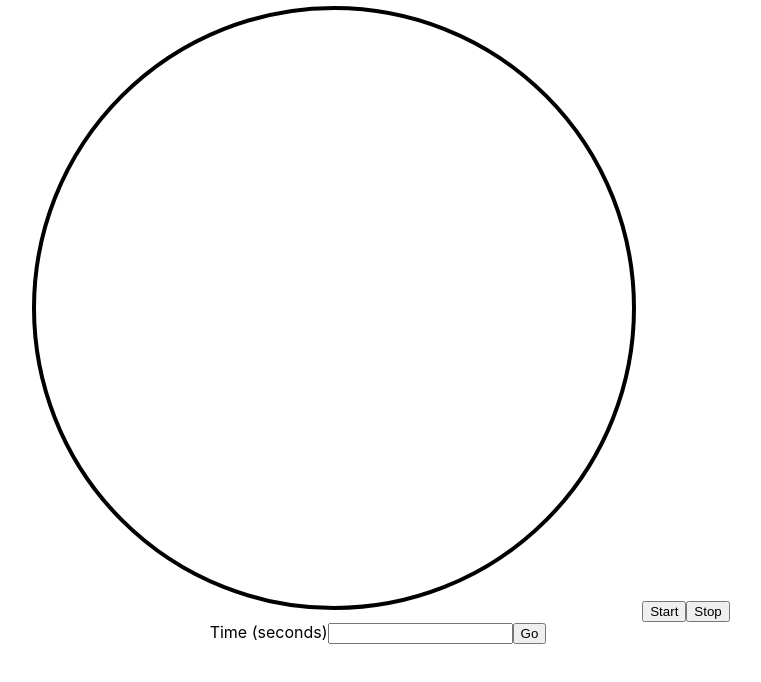
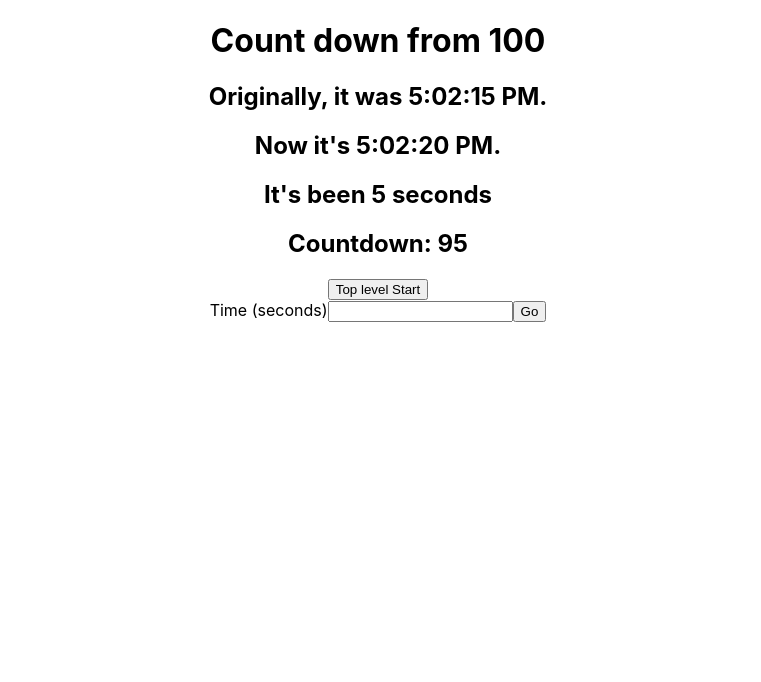
Before and after one commit to amara-j/timer, a React (Create React App) app: page / in a window 1280 px wide. Shown: the top 682 px of the page, without its empty margins (262-1023 px from the left). Built offline with nearby package versions, Linux system fonts and the light colour scheme.

Commit message:
implemented much simpler new timer structure

```diff
--- a/src/App.js
+++ b/src/App.js
@@ -1,14 +1,59 @@
 import "./App.css";
 import Countdown from "./Countdown.js";
-import { useState } from "react";
+import Timer from "./NewTimer.js";
+import { useState, useEffect } from "react";
 
 const App = () => {
+  const dateOnLoad = new Date();
+
   const [countTo, setCountTo] = useState("");
   const [timerVal, setTimerVal] = useState(0);
+  const [currentSecond, updateCurrentSecond] = useState(countTo);
+
+  const startTime = (timerLength) => {
+    let origin = Date.now();
+    let targetTime = origin + timerLength;
+    var counter = timerLength;
+    const timeCounter = () => {
+      let timeStart = Date.now();
+      setTimeout(() => {
+        console.log("count to:", countTo);
+        console.log("target time", targetTime);
+        console.log("now:", Date.now());
+        console.log(counter);
+        if (targetTime - Date.now() > 0 && counter > 0) {
+          let fix = Date.now() - timeStart - 1000;
+          timeCounter(1000 - fix);
+          updateCurrentSecond(counter);
+          counter--;
+        } else {
+          // execute this event when timer ends
+          updateCurrentSecond("Timer done!");
+          //Transport.start();
+        }
+      }, 1000);
+    };
+    return <div>{timeCounter()}</div>;
+  };
+
+  // useEffect(() => {
+  //   startTime(timerVal);
+  // }, [countTo]);
 
   return (
     <div className="App">
-      <Countdown countTo={countTo} />
+      {/* <Countdown countTo={countTo} /> */}
+      <Timer dateOnLoad={dateOnLoad} />
+      <button
+        onClick={() => {
+          startTime(countTo);
+        }}
+      >
+        Top level Start
+      </button>
+      <text textAnchor="middle" x="50%" y="50%">
+        {currentSecond}
+      </text>
       <div>
         <label>
           Time (seconds)
@@ -21,7 +66,12 @@ const App = () => {
           <input
             type="submit"
             value="Go"
-            onClick={() => setCountTo(timerVal)}
+            onClick={() => {
+              // setCountTo(timerVal);
+              setCountTo(timerVal, function () {
+                startTime(countTo);
+              });
+            }}
           />
         </label>
       </div>
--- a/src/Countdown.js
+++ b/src/Countdown.js
@@ -4,11 +4,11 @@ import "./App.css";
 
 const Countdown = (props) => {
   const countTo = props.countTo;
-  const [timeElapsed, updateTimeElapsed] = useState(props.countTo);
-  const circleRadius = 300;
-  const circleCircumference = 2 * Math.PI * circleRadius;
+  const [currentSecond, updateCurrentSecond] = useState(props.countTo);
+  const radius = 300;
+  const circumference = 2 * Math.PI * radius;
   const strokeWidth = 4;
-  const circleContainerSize = 2 * circleRadius + 4 * strokeWidth;
+  const circleContainerSize = 2 * radius + 4 * strokeWidth;
 
   useEffect(() => {
     const synth = new Synth().toDestination();
@@ -28,11 +28,11 @@ const Countdown = (props) => {
         if (targetTime - Date.now() > 0 && counter > 0) {
           let fix = Date.now() - timeStart - 1000;
           timeCounter(1000 - fix);
-          updateTimeElapsed(counter);
+          updateCurrentSecond(counter);
           counter--;
         } else {
           // execute this event when timer ends
-          updateTimeElapsed("Timer done!");
+          updateCurrentSecond("Timer done!");
           //Transport.start();
         }
       }, 1000);
@@ -51,15 +51,15 @@ const Countdown = (props) => {
           className="progress-ring__circle"
           cx="50%"
           cy="50%"
-          r={circleRadius}
+          r={radius}
           fill="none"
           stroke="black"
           strokeWidth={strokeWidth}
-          strokeDasharray={`${circleCircumference} ${circleCircumference}`}
-          strokeDashoffset={circleCircumference * (1 - timeElapsed / countTo)}
+          strokeDasharray={`${circumference} ${circumference}`}
+          strokeDashoffset={circumference * (1 - currentSecond / countTo)}
         />
         <text textAnchor="middle" x="50%" y="50%">
-          {timeElapsed}
+          {currentSecond}
         </text>
       </svg>
       <button
--- /dev/null
+++ b/src/NewTimer.js
@@ -0,0 +1,39 @@
+import React from "react";
+
+class Clock extends React.Component {
+  constructor(props) {
+    super(props);
+    this.state = { date: new Date(), timeElapsed: 0 };
+  }
+
+  componentDidMount() {
+    this.timerID = setInterval(() => this.tick(), 1000);
+  }
+
+  componentWillUnmount() {
+    clearInterval(this.timerID);
+  }
+
+  tick() {
+    this.setState({
+      date: new Date(),
+      timeElapsed: this.state.timeElapsed + 1,
+    });
+  }
+
+  render() {
+    return (
+      <div>
+        <h1>Count down from 100</h1>
+        <h2>
+          Originally, it was {this.props.dateOnLoad.toLocaleTimeString()}.
+        </h2>
+        <h2>Now it's {this.state.date.toLocaleTimeString()}.</h2>
+        <h2>It's been {this.state.timeElapsed} seconds</h2>
+        <h2>Countdown: {100 - this.state.timeElapsed}</h2>
+      </div>
+    );
+  }
+}
+
+export default Clock;
```
